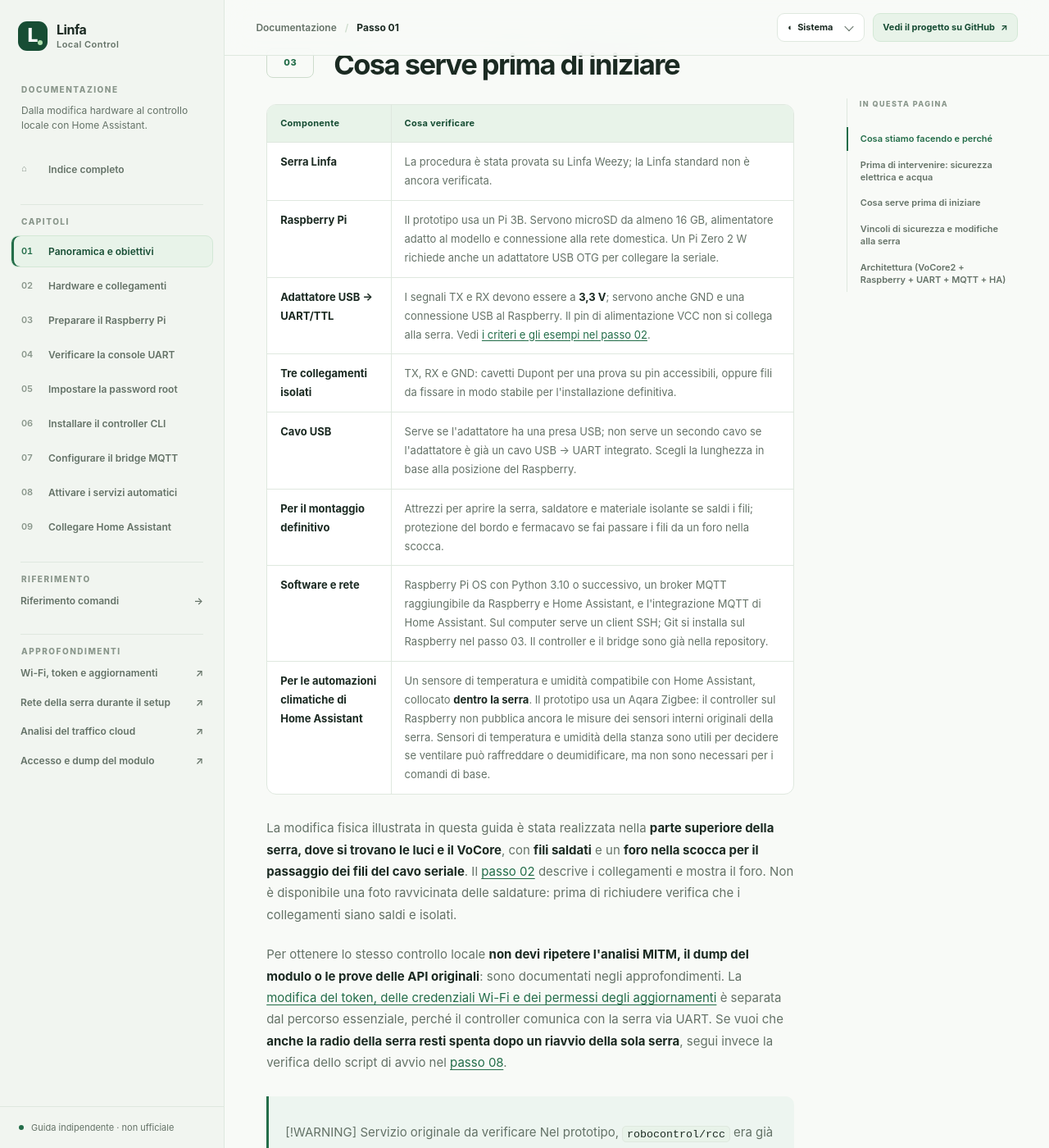
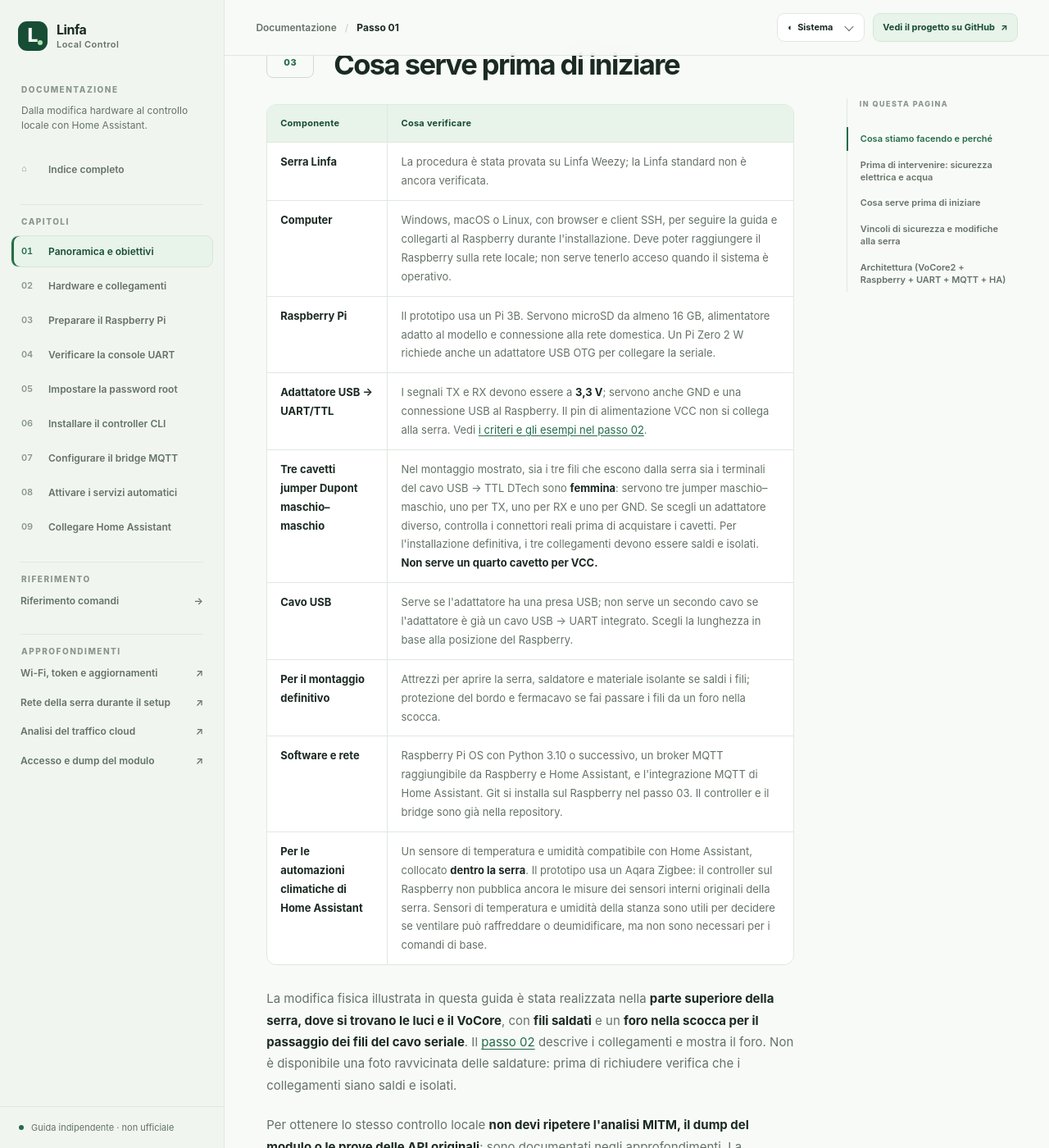
Before and after one commit to Interstellar0verdrive/Linfa-local-control, an MkDocs documentation site: the page built from docs/setup/01-panoramica.md, in a window 1280 px wide and 1400 px high, scrolled down 3038 px. Shown: the whole window at 82% size. Built offline with MkDocs 1.6.1, drawn with Linux system fonts in a browser that asks for light colours.

Commit message:
Clarify computer and jumper cable requirements

```diff
--- a/docs/setup/01-panoramica.md
+++ b/docs/setup/01-panoramica.md
@@ -86,12 +86,13 @@
 | Componente | Cosa verificare |
 | --- | --- |
 | **Serra Linfa** | La procedura è stata provata su Linfa Weezy; la Linfa standard non è ancora verificata. |
+| **Computer** | Windows, macOS o Linux, con browser e client SSH, per seguire la guida e collegarti al Raspberry durante l'installazione. Deve poter raggiungere il Raspberry sulla rete locale; non serve tenerlo acceso quando il sistema è operativo. |
 | **Raspberry Pi** | Il prototipo usa un Pi 3B. Servono microSD da almeno 16 GB, alimentatore adatto al modello e connessione alla rete domestica. Un Pi Zero 2 W richiede anche un adattatore USB OTG per collegare la seriale. |
 | **Adattatore USB → UART/TTL** | I segnali TX e RX devono essere a **3,3 V**; servono anche GND e una connessione USB al Raspberry. Il pin di alimentazione VCC non si collega alla serra. Vedi [i criteri e gli esempi nel passo 02](02-hardware.md#ladattatore-usb-ttl). |
-| **Tre collegamenti isolati** | TX, RX e GND: cavetti Dupont per una prova su pin accessibili, oppure fili da fissare in modo stabile per l'installazione definitiva. |
+| **Tre cavetti jumper Dupont maschio–maschio** | Nel montaggio mostrato, sia i tre fili che escono dalla serra sia i terminali del cavo USB → TTL DTech sono **femmina**: servono tre jumper maschio–maschio, uno per TX, uno per RX e uno per GND. Se scegli un adattatore diverso, controlla i connettori reali prima di acquistare i cavetti. Per l'installazione definitiva, i tre collegamenti devono essere saldi e isolati. **Non serve un quarto cavetto per VCC.** |
 | **Cavo USB** | Serve se l'adattatore ha una presa USB; non serve un secondo cavo se l'adattatore è già un cavo USB → UART integrato. Scegli la lunghezza in base alla posizione del Raspberry. |
 | **Per il montaggio definitivo** | Attrezzi per aprire la serra, saldatore e materiale isolante se saldi i fili; protezione del bordo e fermacavo se fai passare i fili da un foro nella scocca. |
-| **Software e rete** | Raspberry Pi OS con Python 3.10 o successivo, un broker MQTT raggiungibile da Raspberry e Home Assistant, e l'integrazione MQTT di Home Assistant. Sul computer serve un client SSH; Git si installa sul Raspberry nel passo 03. Il controller e il bridge sono già nella repository. |
+| **Software e rete** | Raspberry Pi OS con Python 3.10 o successivo, un broker MQTT raggiungibile da Raspberry e Home Assistant, e l'integrazione MQTT di Home Assistant. Git si installa sul Raspberry nel passo 03. Il controller e il bridge sono già nella repository. |
 | **Per le automazioni climatiche di Home Assistant** | Un sensore di temperatura e umidità compatibile con Home Assistant, collocato **dentro la serra**. Il prototipo usa un Aqara Zigbee: il controller sul Raspberry non pubblica ancora le misure dei sensori interni originali della serra. Sensori di temperatura e umidità della stanza sono utili per decidere se ventilare può raffreddare o deumidificare, ma non sono necessari per i comandi di base. |
 
 La modifica fisica illustrata in questa guida è stata realizzata nella **parte superiore della serra, dove si trovano le luci e il VoCore**, con **fili saldati** e un **foro nella scocca per il passaggio dei fili del cavo seriale**. Il [passo 02](02-hardware.md#cablaggio-uart) descrive i collegamenti e mostra il foro. Non è disponibile una foto ravvicinata delle saldature: prima di richiudere verifica che i collegamenti siano saldi e isolati.
```
Also changed, not shown: docs/setup/02-hardware.md (+2 -0 lines).
